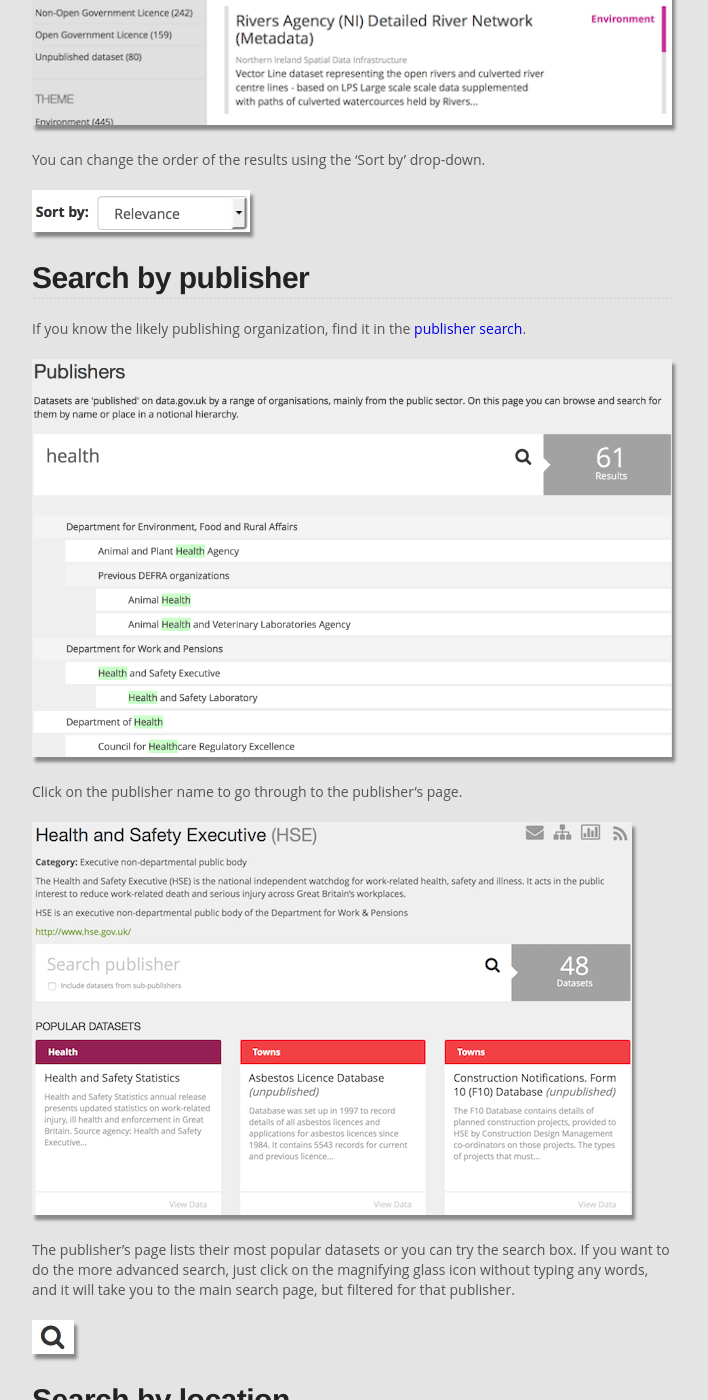
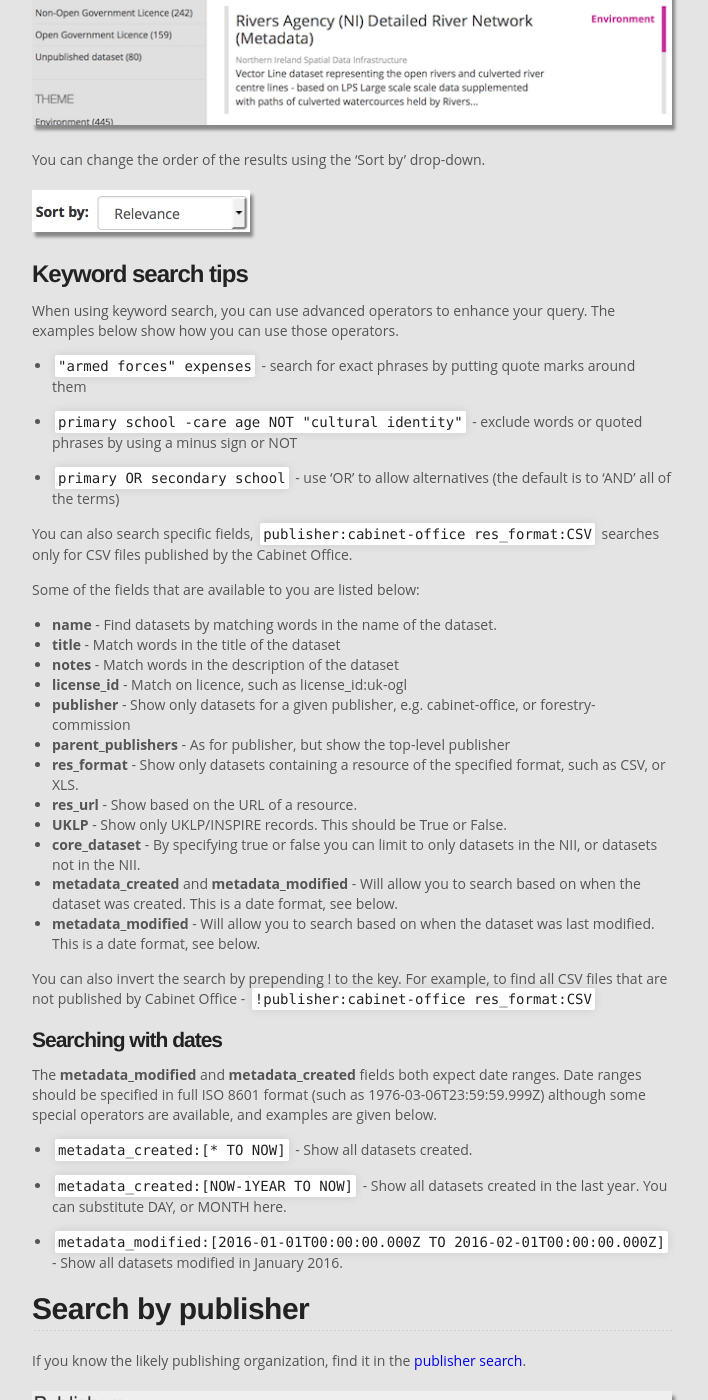
Before and after one commit to datagovuk/guidance, a Jekyll site: the page built from finding_data.md, in a window 1280 px wide and 1400 px high, scrolled down 756 px. Shown: the whole window, without its empty margins (288-996 px from the left). Built offline with Jekyll 4.4.1, drawn with Linux system fonts in a browser that asks for light colours.

Commit message:
Adds more help on advanced operators.
Adds some of the same samples from the DGU search tips dropdown and also
adds a section of querying with dates.

````diff
--- a/finding_data.md
+++ b/finding_data.md
@@ -18,6 +18,46 @@
 You can change the order of the results using the 'Sort by' drop-down.
 
 ![Sort dropdown](images/finding_data_sort.png)
+
+### Keyword search tips
+
+When using keyword search, you can use advanced operators to enhance your query.
+The examples below show how you can use those operators.
+
+* ```"armed forces" expenses``` - search for exact phrases by putting quote marks around them
+
+* ```primary school -care age NOT "cultural identity"``` - exclude words or quoted phrases by using a minus sign or NOT
+
+* ```primary OR secondary school``` - use 'OR' to allow alternatives (the default is to 'AND' all of the terms)
+
+You can also search specific fields, ```publisher:cabinet-office res_format:CSV``` searches only for CSV files published by the Cabinet Office.
+
+Some of the fields that are available to you are listed below:
+
+* __name__ - Find datasets by matching words in the name of the dataset.
+* __title__ - Match words in the title of the dataset
+* __notes__ - Match words in the description of the dataset
+* __license_id__ - Match on licence, such as license_id:uk-ogl
+* __publisher__ - Show only datasets for a given publisher, e.g. cabinet-office, or forestry-commission
+* __parent_publishers__ - As for publisher, but show the top-level publisher
+* __res_format__ - Show only datasets containing a resource of the specified format, such as CSV, or XLS.
+* __res_url__ - Show based on the URL of a resource.
+* __UKLP__ - Show only UKLP/INSPIRE records. This should be True or False.
+* __core_dataset__ - By specifying true or false you can limit to only datasets in the NII, or datasets not in the NII.
+* __metadata_created__ and __metadata_modified__ - Will allow you to search based on when the dataset was created. This is a date format, see below.
+* __metadata_modified__ - Will allow you to search based on when the dataset was last modified. This is a date format, see below.
+
+You can also invert the search by prepending ! to the key. For example, to find all CSV files that are not published by Cabinet Office - ```!publisher:cabinet-office res_format:CSV```
+
+#### Searching with dates
+
+The __metadata_modified__ and __metadata_created__ fields both expect date ranges. Date ranges should be specified in full ISO 8601 format (such as 1976-03-06T23:59:59.999Z) although some special operators are available, and examples are given below.
+
+* ```metadata_created:[* TO NOW]``` - Show all datasets created.
+
+* ```metadata_created:[NOW-1YEAR TO NOW]``` - Show all datasets created in the last year. You can substitute DAY, or MONTH here.
+
+* ```metadata_modified:[2016-01-01T00:00:00.000Z TO 2016-02-01T00:00:00.000Z]``` - Show all datasets modified in January 2016.
 
 
 ## Search by publisher
````
